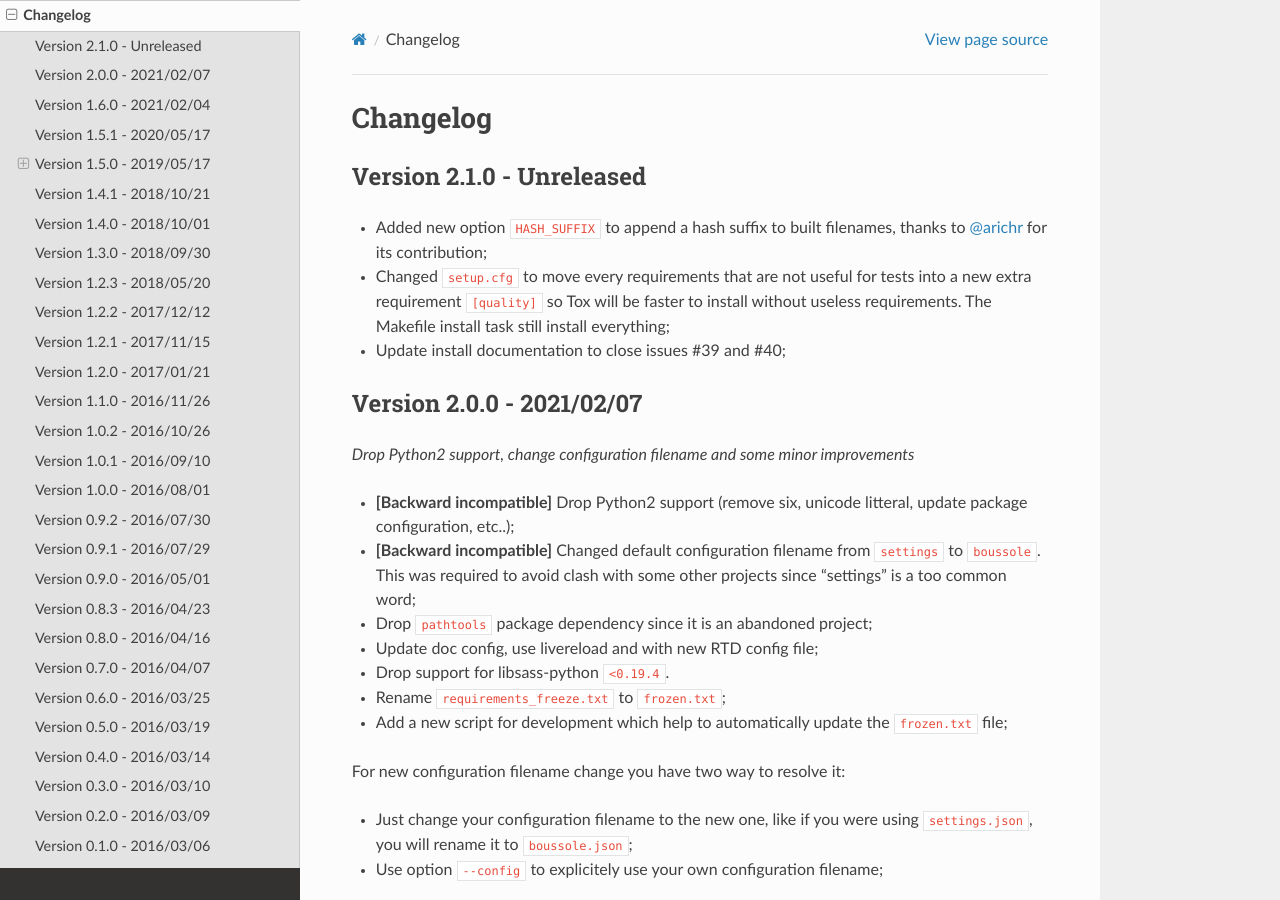
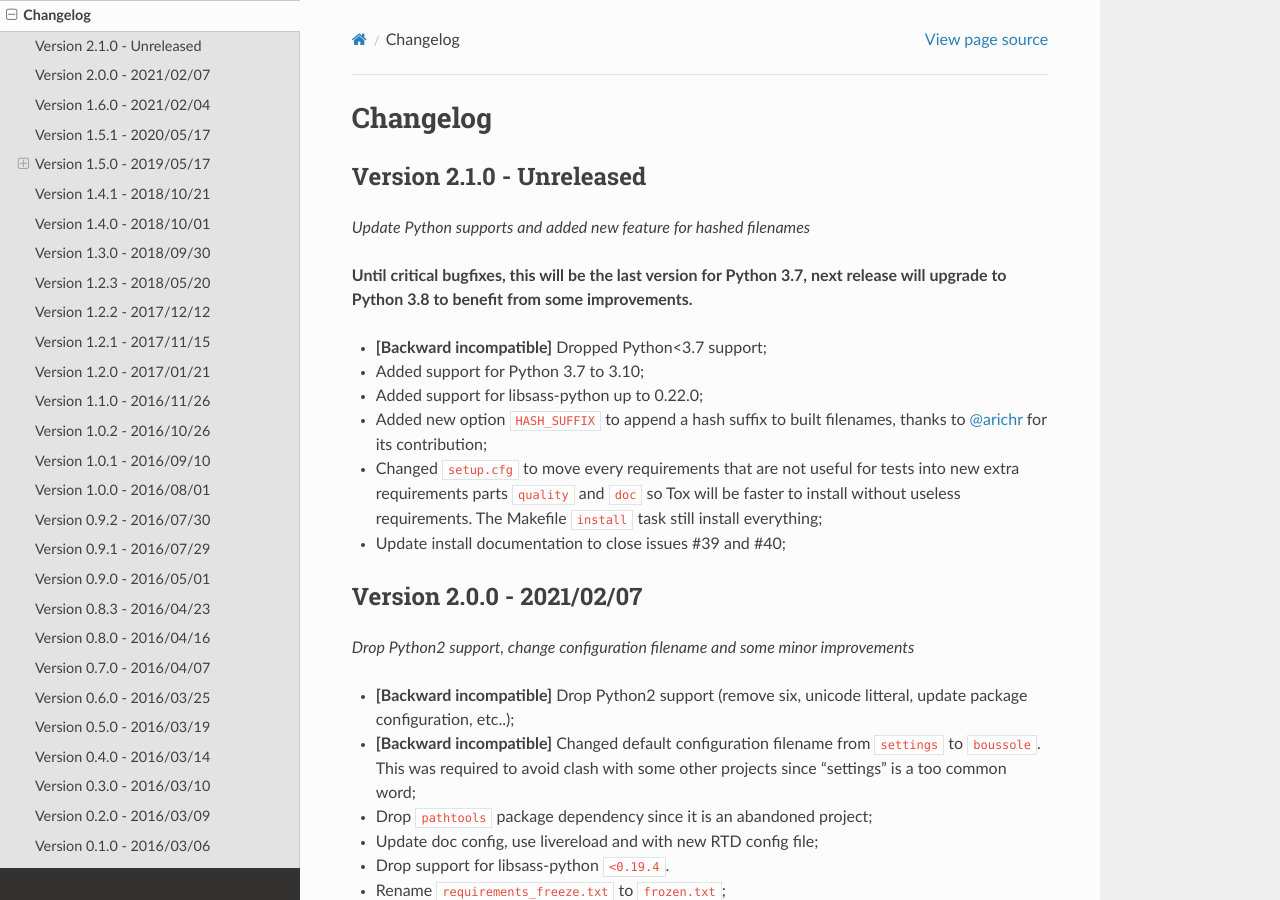
Before and after one commit to sveetch/boussole, a Sphinx documentation site: the page built from docs/changelog.rst, in a window 1280 px wide and 900 px high. Built offline with Sphinx 7.4.7 and the Read the Docs theme 2.0.0, drawn with Linux system fonts in a browser that asks for light colours.

Commit message:
[CHG] Dropped support for Python<3.7, added Python 3.10 support, added libsass-python 2.22.0 support and polished documentation

```diff
--- a/docs/changelog.rst
+++ b/docs/changelog.rst
@@ -7,11 +7,19 @@ Changelog
 Version 2.1.0 - Unreleased
 --------------------------
 
+*Update Python supports and added new feature for hashed filenames*
+
+**Until critical bugfixes, this will be the last version for Python 3.7, next release
+will upgrade to Python 3.8 to benefit from some improvements.**
+
+* **[Backward incompatible]** Dropped Python<3.7 support;
+* Added support for Python 3.7 to 3.10;
+* Added support for libsass-python up to 0.22.0;
 * Added new option ``HASH_SUFFIX`` to append a hash suffix to built filenames, thanks
   to `@arichr <https://github.com/arichr>`_ for its contribution;
 * Changed ``setup.cfg`` to move every requirements that are not useful for tests into
-  a new extra requirement ``[quality]`` so Tox will be faster to install without
-  useless requirements. The Makefile install task still install everything;
+  new extra requirements parts ``quality`` and ``doc`` so Tox will be faster to install
+  without useless requirements. The Makefile ``install`` task still install everything;
 * Update install documentation to close issues #39 and #40;
 
 
--- a/docs/install.rst
+++ b/docs/install.rst
@@ -9,12 +9,12 @@ Just use the Pip command: ::
 
 Or possibly your prefered package installer.
 
-It should be safe enough to install it on Linux, MacOSX and Windows if you have a
+It should be safe enough to install it on Linux, MacOS and Windows if you have a
 proper environment.
 
 .. Note::
-    Some OS versions or special environments may encounter some install issues, that
-    are not related to Boussole itself. You could find some workaround in this
+    Some OS versions or special environments may encounter some install issues that
+    are not related to Boussole itself. You may find some workaround in this
     `Stackoverflow thread about installing packages with Pip <https://stackoverflow.com/questions/35898734/pip-installs-packages-successfully-but-executables-not-found-from-command-line/43368894#43368894>`_.
 
 For development install you should see :ref:`intro_development`.
--- a/docs/overview.rst
+++ b/docs/overview.rst
@@ -168,7 +168,10 @@ the watch mode then launch it again the hash will change).
 
 .. NOTE::
     This option is mostly useful for production builds, remember that each time you
-    compile sources to CSS, their filename will change.
+    compile sources to CSS their filename will change.
+
+    Also Boussole is not aware of previously built files so with this option enabled
+    you will need to care about cleaning files with a hash.
 
 
 SOURCE_COMMENTS
```
Also changed, not shown: README.rst (+8 -2 lines), docs/index.rst (+2 -48 lines), setup.cfg (+13 -7 lines), sphinx_reload.py (+7 -0 lines), 1 other file.
